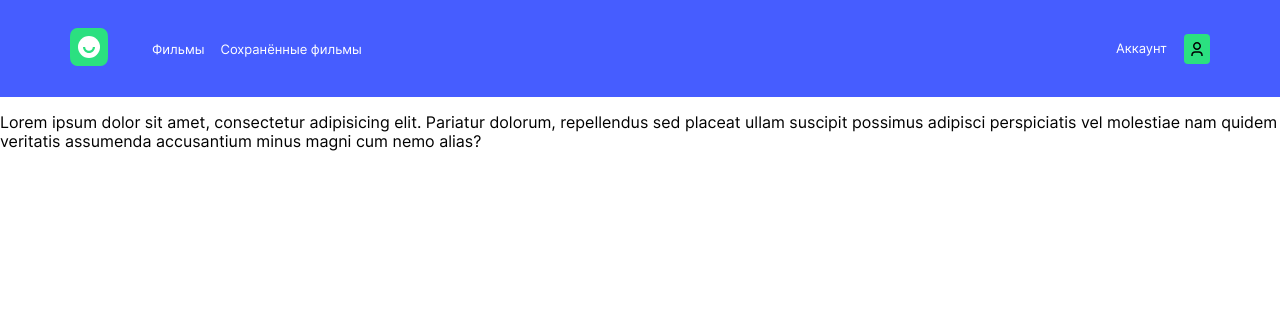
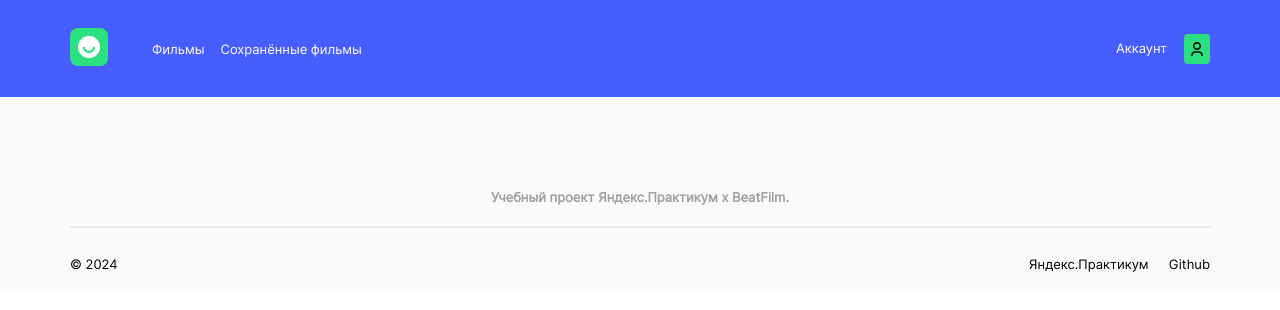
Before and after one commit to cerea62/movies-explorer-frontend, a React (Create React App) app: page / in a window 1280 px wide. Shown: the top 310 px of the page. Built offline with nearby package versions, Linux system fonts and the light colour scheme.

Commit message:
added Footer + adaptive

```diff
--- a/src/components/App/App.js
+++ b/src/components/App/App.js
@@ -7,7 +7,8 @@ import Main from '../Main/Main';
 import Movies from '../Movies/Movies';
 import SavedMovies from '../SavedMovies/SavedMovies';
 import Profile from '../Profile/Profile';
-import NotFoundPage from '../NotFoundPage/NotFoundPage'
+import NotFoundPage from '../NotFoundPage/NotFoundPage';
+import Footer from '../Footer/Footer';
 
 
 function App() {
@@ -34,6 +35,9 @@ function App() {
         />
         <Route path="*" element={<NotFoundPage />} />
       </Routes>
+      {path === '/' || path === '/movies' || path === '/saved-movies' ?
+        <Footer /> : ''
+      }
     </div >
   );
 }
--- /dev/null
+++ b/src/components/Footer/Footer.css
@@ -0,0 +1,82 @@
+.footer {
+    width: 100%;
+    display: flex;
+    justify-content: center;
+    background-color: #fafafa;
+
+}
+
+.footer__container {
+    display: flex;
+    flex-direction: column;
+    justify-content: center;
+    align-items: center;
+    max-width: 1140px;
+    width: 100%;
+    padding: 79px 70px 20px;
+    position: relative;
+}
+
+.footer__title {
+    font-family: 'Inter-Regular';
+    font-size: 13px;
+    line-height: 16px;
+    color: #A0A0A0;
+    text-align: center;
+}
+
+.footer__line {
+    border: 1px solid #E8E8E8;
+    width: 100%;
+}
+.footer__caption {
+    width: 100%;
+    display: flex;
+    justify-content: space-between;
+    align-items: center;
+    margin-top: 20px;
+}
+.footer__copyright {
+    padding: 0;
+    margin: 0;
+    font-family: 'Inter-Regular';
+    font-size: 13px;
+    line-height: 16px;
+    color: #000000;
+}
+.footer__links {
+    display: flex;
+    gap: 20px;
+}
+.footer__link {
+    text-decoration: none;
+    font-family: 'Inter-Regular';
+    font-size: 13px;
+    line-height: 16px;
+    color: #000000;
+}
+@media screen and (max-width: 800px) {
+    .footer__container {
+
+        padding: 79px 30px 20px;
+    }
+}
+@media screen and (max-width: 600px) {
+    .footer_container {
+        padding: 79px 10px 20px;
+
+    }
+    .footer__caption {
+        flex-direction: column-reverse;
+        margin-top: 30px;
+        gap: 30px;
+    }
+    .footer__links {
+        flex-direction: column;
+        text-align: center;
+        gap: 12px;
+    }
+    .footer__copyright {
+        color: #A0A0A0;
+    }
+}
--- /dev/null
+++ b/src/components/Footer/Footer.jsx
@@ -0,0 +1,22 @@
+import React from "react";
+import './Footer.css'
+
+export default function Footer() {
+    return (
+        <>
+            <footer className="footer">
+                <div className="footer__container">
+                    <h3 className="footer__title">Учебный проект Яндекс.Практикум х BeatFilm.</h3>
+                    <hr className="footer__line" />
+                    <div className="footer__caption">
+                        <p className="footer__copyright">&copy; 2024</p>
+                        <div className="footer__links">
+                            <a className="footer__link link" href="https://practicum.yandex.ru/">Яндекс.Практикум</a>
+                            <a className="footer__link link" href="https://github.com/">Github</a>
+                        </div>
+                    </div>
+                </div>
+            </footer>
+        </>
+    )
+}
--- a/src/components/Main/Main.jsx
+++ b/src/components/Main/Main.jsx
@@ -4,7 +4,7 @@ import './Main.css'
 export default function Main() {
     return (
         <>
-<p>Lorem ipsum dolor sit amet, consectetur adipisicing elit. Pariatur dolorum, repellendus sed placeat ullam suscipit possimus adipisci perspiciatis vel molestiae nam quidem veritatis assumenda accusantium minus magni cum nemo alias?</p>
+        {/* <h1>Main</h1> */}
         </>
     )
 }
--- a/src/index.css
+++ b/src/index.css
@@ -15,3 +15,4 @@
 @import url(../src/components/Profile/Profile.css);
 @import url(../src/components/SearchForm/FilterCheckbox/FilterCheckbox.css);
 @import url(../src/components/MovieCard/MovieCard.css);
+@import url(../src/components/Footer/Footer.css);
```
